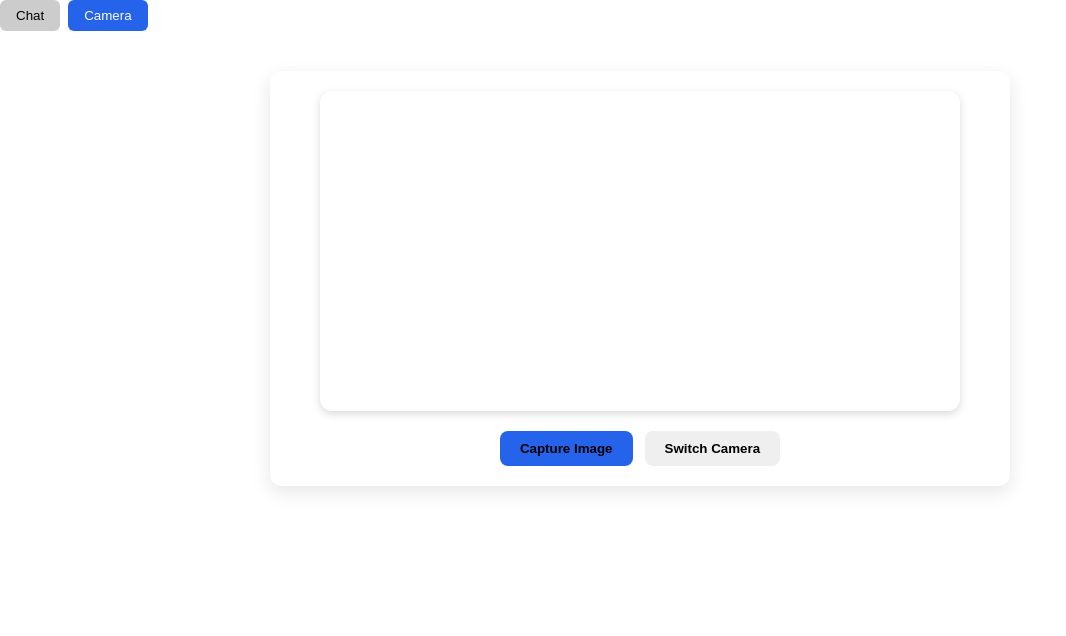
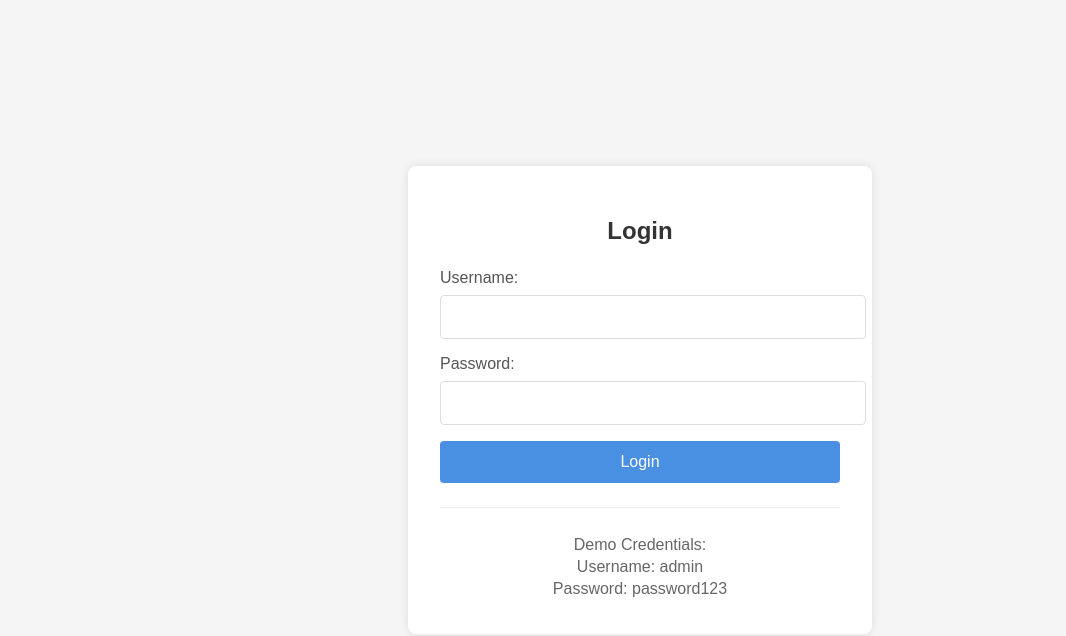
Before and after one commit to bhautik-pithadiya/cheating-app-frontend, a React (Create React App) app: page / in a window 1280 px wide. Shown: the top 636 px of the page, without its empty margins (0-1066 px from the left). Built offline with nearby package versions, Linux system fonts and the light colour scheme; no server answers.

Commit message:
feat: Add login page with static credentials (username: admin, password: password123)

```diff
--- a/src/App.js
+++ b/src/App.js
@@ -1,10 +1,15 @@
 import React, { useState } from 'react';
 import WebcamCropper from './components/WebcamCropper';
 import ChatBot from './components/ChatBot';
+import Login from './components/Login';
+import './App.css';
 
 const App = () => {
   const [activeTab, setActiveTab] = useState('camera'); // 'camera' or 'chat'
   const [latestAnswer, setLatestAnswer] = useState(null);
+  const [isLoggedIn, setIsLoggedIn] = useState(false);
+
+  console.log('App rendered, isLoggedIn:', isLoggedIn);
 
   // Called from WebcamCropper after getting answer
   const handleSwitchToChat = (answer) => {
@@ -12,6 +17,12 @@ const App = () => {
     setActiveTab('chat');
   };
 
+  if (!isLoggedIn) {
+    console.log('Rendering Login component');
+    return <Login onLogin={setIsLoggedIn} />;
+  }
+
+  console.log('Rendering main app content');
   return (
     <div className="app-wrapper">
       <div className="toggle-buttons" style={{ marginBottom: '16px' }}>
--- /dev/null
+++ b/src/components/Login.css
@@ -0,0 +1,80 @@
+.login-container {
+  display: flex;
+  justify-content: center;
+  align-items: center;
+  min-height: 100vh;
+  background-color: #f5f5f5;
+}
+
+.login-box {
+  background-color: white;
+  padding: 2rem;
+  border-radius: 8px;
+  box-shadow: 0 0 10px rgba(0, 0, 0, 0.1);
+  width: 100%;
+  max-width: 400px;
+}
+
+.login-box h2 {
+  text-align: center;
+  color: #333;
+  margin-bottom: 1.5rem;
+}
+
+.form-group {
+  margin-bottom: 1rem;
+}
+
+.form-group label {
+  display: block;
+  margin-bottom: 0.5rem;
+  color: #555;
+}
+
+.form-group input {
+  width: 100%;
+  padding: 0.75rem;
+  border: 1px solid #ddd;
+  border-radius: 4px;
+  font-size: 1rem;
+}
+
+.form-group input:focus {
+  outline: none;
+  border-color: #4a90e2;
+  box-shadow: 0 0 0 2px rgba(74, 144, 226, 0.2);
+}
+
+button {
+  width: 100%;
+  padding: 0.75rem;
+  background-color: #4a90e2;
+  color: white;
+  border: none;
+  border-radius: 4px;
+  font-size: 1rem;
+  cursor: pointer;
+  transition: background-color 0.2s;
+}
+
+button:hover {
+  background-color: #357abd;
+}
+
+.error-message {
+  color: #dc3545;
+  margin-bottom: 1rem;
+  text-align: center;
+}
+
+.credentials-info {
+  margin-top: 1.5rem;
+  padding-top: 1.5rem;
+  border-top: 1px solid #eee;
+  text-align: center;
+  color: #666;
+}
+
+.credentials-info p {
+  margin: 0.25rem 0;
+}
--- /dev/null
+++ b/src/components/Login.js
@@ -0,0 +1,78 @@
+import React, { useState } from 'react';
+import './Login.css';
+
+const Login = ({ onLogin }) => {
+  console.log('Login component rendered');
+
+  const [credentials, setCredentials] = useState({
+    username: '',
+    password: ''
+  });
+  const [error, setError] = useState('');
+
+  // Static credentials
+  const validUsername = 'admin';
+  const validPassword = 'password123';
+
+  const handleChange = (e) => {
+    const { name, value } = e.target;
+    setCredentials(prev => ({
+      ...prev,
+      [name]: value
+    }));
+  };
+
+  const handleSubmit = (e) => {
+    e.preventDefault();
+    console.log('Login attempt with:', credentials);
+    if (credentials.username === validUsername && credentials.password === validPassword) {
+      console.log('Login successful');
+      onLogin(true);
+      setError('');
+    } else {
+      console.log('Login failed');
+      setError('Invalid username or password');
+    }
+  };
+
+  return (
+    <div className="login-container">
+      <div className="login-box">
+        <h2>Login</h2>
+        <form onSubmit={handleSubmit}>
+          <div className="form-group">
+            <label htmlFor="username">Username:</label>
+            <input
+              type="text"
+              id="username"
+              name="username"
+              value={credentials.username}
+              onChange={handleChange}
+              required
+            />
+          </div>
+          <div className="form-group">
+            <label htmlFor="password">Password:</label>
+            <input
+              type="password"
+              id="password"
+              name="password"
+              value={credentials.password}
+              onChange={handleChange}
+              required
+            />
+          </div>
+          {error && <div className="error-message">{error}</div>}
+          <button type="submit">Login</button>
+        </form>
+        <div className="credentials-info">
+          <p>Demo Credentials:</p>
+          <p>Username: admin</p>
+          <p>Password: password123</p>
+        </div>
+      </div>
+    </div>
+  );
+};
+
+export default Login;
```
